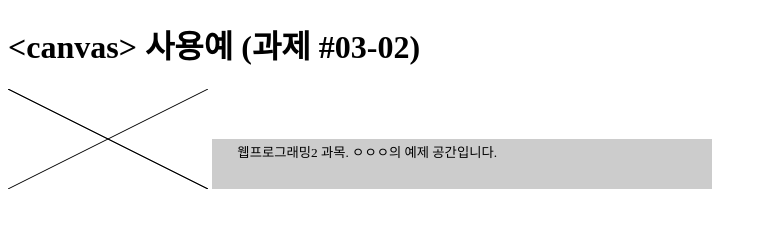
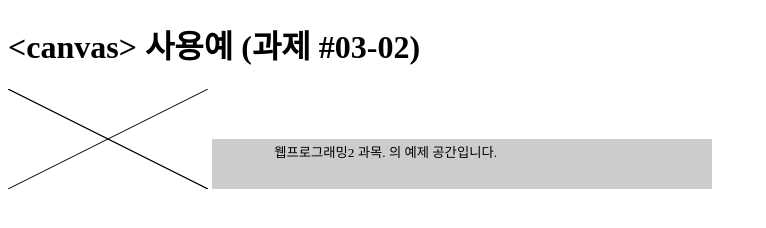
Before and after one commit to page1597/webprogramming03-02, a plain HTML site: page index.html in a window 1280 px wide. Shown: the whole page, without its empty margins (0-766 px from the left). Drawn offline with Linux system fonts and the light colour scheme.

Commit message:
Update index.html

```diff
--- a/index.html
+++ b/index.html
@@ -29,7 +29,7 @@ ctx.fill();
 ctx.font = '10pt 나눔고딕';
 ctx.textAlign = "end";
 ctx.fillStyle = "black";
-ctx.fillText("웹프로그래밍2 과목. ㅇㅇㅇ의 예제 공간입니다.", 285, 18);
+ctx.fillText("웹프로그래밍2 과목. 의 예제 공간입니다.", 285, 18);
 ctx.stroke();
 
 </script>
```
